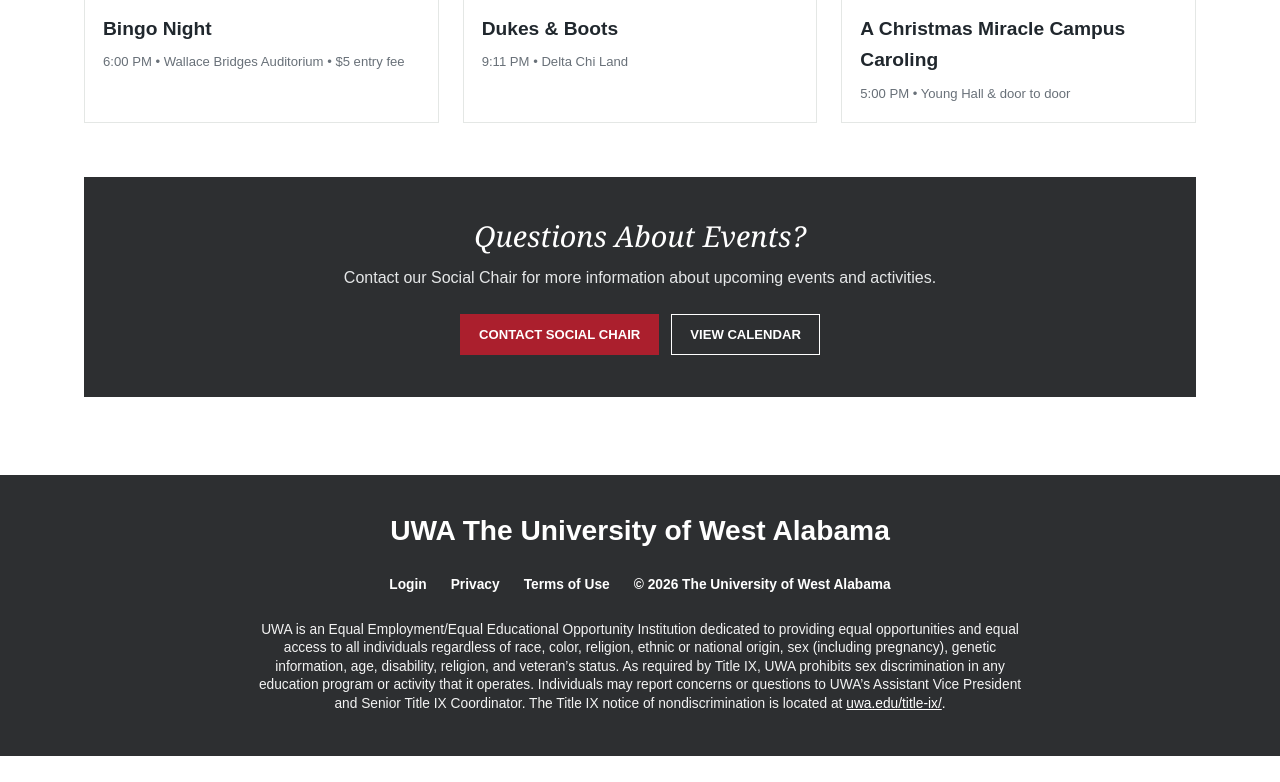
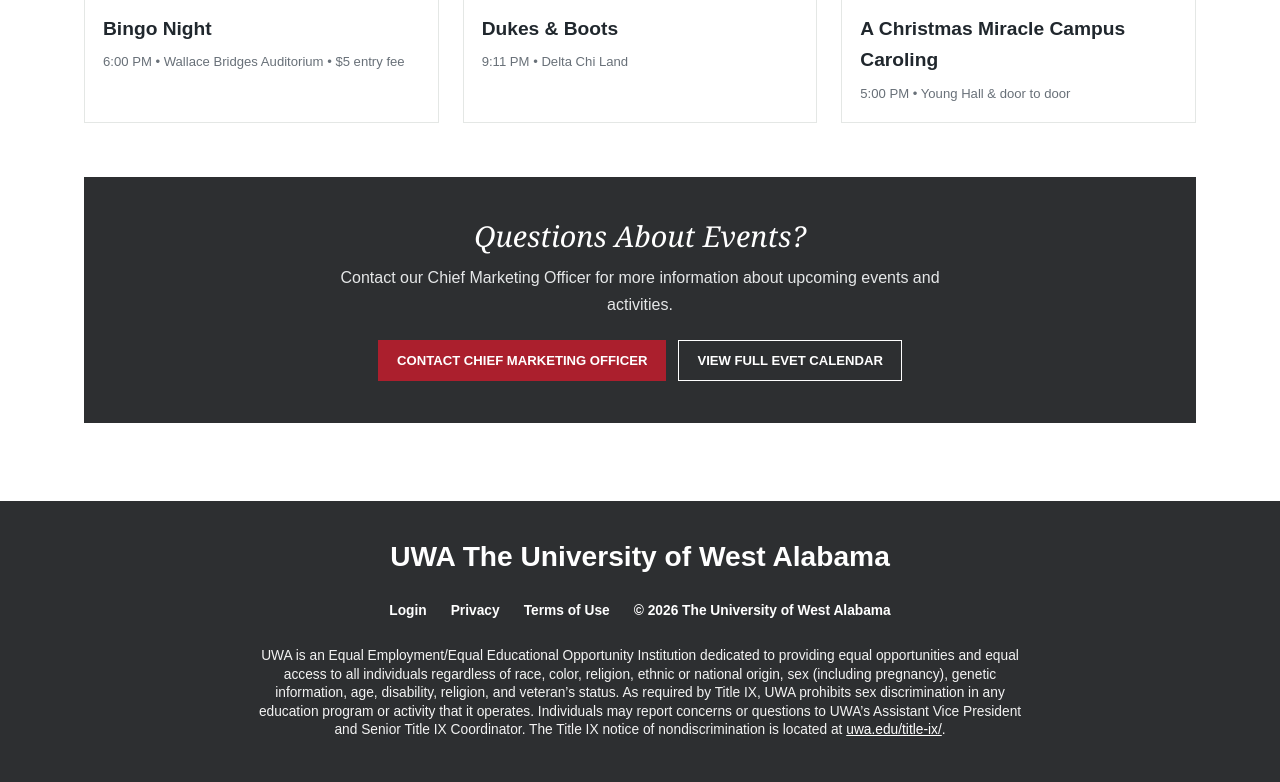
Before and after one commit to CandleOne/uwaredwhitefund.xyz, a plain HTML site: page events.html in a window 1280 px wide. Shown: the part 986-1768 px from the top of the page. Before the commit the page ends 1742 px from the top, so only its background shows below. Drawn offline with Linux system fonts and the light colour scheme.

Commit message:
Update events.html

```diff
--- a/events.html
+++ b/events.html
@@ -84,10 +84,10 @@
                 <!-- Contact Section -->
                 <section class="contact-section">
                     <h2>Questions About Events?</h2>
-                    <p>Contact our Social Chair for more information about upcoming events and activities.</p>
+                    <p>Contact our Chief Marketing Officer for more information about upcoming events and activities.</p>
                     <div class="contact-info">
-                        <a href="mailto:social@deltachilivin.org" class="contact-btn">Contact Social Chair</a>
-                        <a href="#" class="contact-btn secondary">View Calendar</a>
+                        <a href="mailto:social@deltachilivin.org" class="contact-btn">Contact Chief Marketing Officer</a>
+                        <a href="#" class="contact-btn secondary">View Full Evet Calendar</a>
                     </div>
                 </section>
             </div>
```
